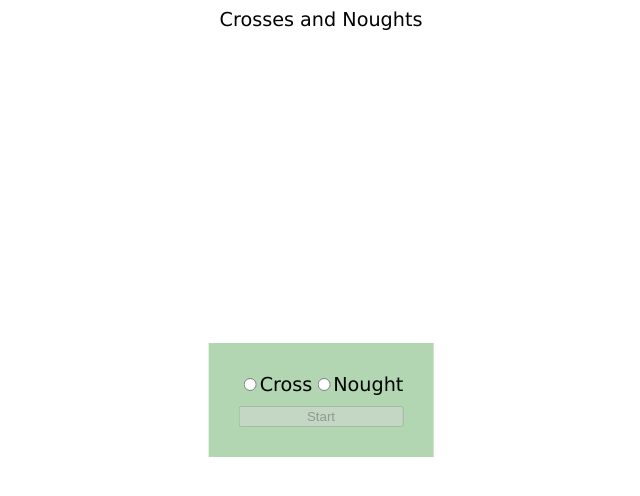
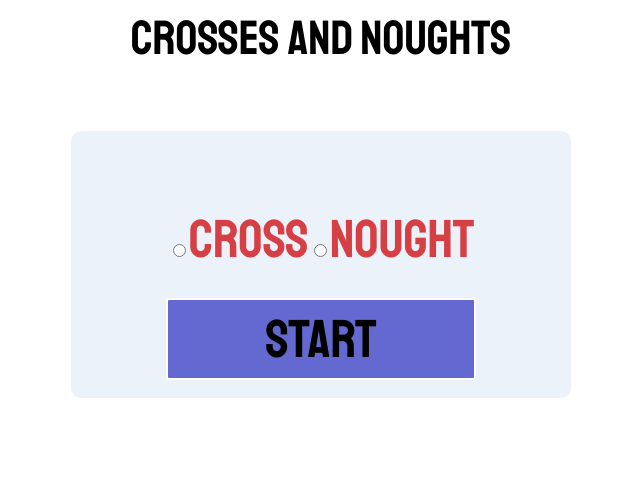
Before and after one commit to thewhitehaven04/Project_TicTacToe, a plain HTML site: page index.html in a window 1280 px wide. Shown: the whole page, without its empty margins (319-959 px from the left). Drawn offline with Linux system fonts and the light colour scheme.

Commit message:
styling in progress

```diff
--- a/css/style.css
+++ b/css/style.css
@@ -1,3 +1,5 @@
+@import url(https://fonts.googleapis.com/css?family=Staatliches);
+
 html {
   box-sizing: border-box;
 }
@@ -9,22 +11,26 @@ html {
 }
 
 :root {
-  font-family: 'Lucida Sans', 'Lucida Sans Regular', 'Lucida Grande',
-    'Lucida Sans Unicode', Geneva, Verdana, sans-serif;
-  font-size: larger;
+  font-family: 'Staatliches';
+  font-size: 36pt;
+  --violet-blue: #6369D1;
+  --alice-blue: #EBF2FA;
+  --vermillion: #D64045;
 }
 
 .welcome {
-  position: absolute;
+  margin: 5% auto;
+  height: 5em;
+  width: 500px;
+  padding: 70px;
+  border-radius: 10px;
 
-  top: 50%;
-  left: 50%;
+  background-color: var(--alice-blue);
+  color: var(--vermillion);
+  font-size: 40pt;
 
-  transform: translate(-50%, -50%);
 
-  background-color: rgba(2, 120, 2, 0.3);
-
-  padding: 30px;
+  padding: auto;
   display: flex;
   flex-flow: column nowrap;
   gap: 10px;
@@ -32,18 +38,21 @@ html {
 
 .welcome__button {
   all: unset;
-
+  background-color: var(--violet-blue);
+  color: black;
   border: 2px solid white;
   border-radius: 3px;
 
-  background-color: white;
   padding: 0.1em 0.5em;
+  width: 70%;
+  margin: 10px auto;
   height: 1.5em;
   text-align: center;
 }
 
 .welcome__button:hover {
-  border-color: gray;
+  border-color: white;
+
 }
 
 .header {
@@ -51,14 +60,18 @@ html {
 }
 
 .board {
-  height: 600px;
-  width: 600px;
+  height: 500px;
+  width: 500px;
   margin: auto;
   border: 1px solid black;
 
   display: grid;
   grid-template-columns: repeat(3, 1fr);
   grid-template-rows: repeat(3, 1fr);
+}
+
+.board__options {
+  margin: 5px auto;
 }
 
 .board__cell {
@@ -68,5 +81,12 @@ html {
 
   border: 1px solid black;
 
-  font-size: 24pt;
+  text-align: center;
+  padding: 16%;
+  font-size: 72pt;
+  color: var(--vermillion);
 }
+
+.button-restart {
+  margin: auto;
+}
--- a/js/script.js
+++ b/js/script.js
@@ -83,6 +83,7 @@ const welcomeDialog = (function (bodyElement) {
   })('welcome');
 
   let startingOption;
+  const button = _initButton('welcome__button', 'Start');
 
   let optionsList = [
     { type: 'radio', name: 'option', value: 'Cross', id: 'cross' },
@@ -92,6 +93,7 @@ const welcomeDialog = (function (bodyElement) {
   const optionClass = 'welcome__option';
   const options = (function (optionList, optionClass) {
     const optionDiv = document.createElement('div');
+    optionDiv.classList.add('board__options');
     optionList.forEach((option) => {
       const optionInput = document.createElement('input');
       optionInput.classList.add(optionClass);
@@ -111,7 +113,7 @@ const welcomeDialog = (function (bodyElement) {
     return optionDiv;
   })(optionsList, optionClass);
 
-  const button = (function (className, text) {
+  function _initButton(className, text) {
     const button = document.createElement('button');
     button.type = 'button';
     button.textContent = text;
@@ -119,7 +121,7 @@ const welcomeDialog = (function (bodyElement) {
     button.classList.add(className);
 
     return button;
-  })('welcome_button', 'Start');
+  }
 
   const buttonClickEventListener = function (handler) {
     button.addEventListener('click', (event) => handler());
@@ -157,7 +159,7 @@ const boardView = function (cellViews, bodyElement) {
   const rootDiv = document.createElement('div');
   let boardTwoDimArray = [];
 
-  const buttonRestart = _initRestartButton();
+  const buttonRestart = _initRestartButton('button-restart');
   const board = _initBoard('board', cellViews);
 
   function _initBoard(boardClassName, cellViews) {
@@ -179,10 +181,11 @@ const boardView = function (cellViews, bodyElement) {
   }
 
   // Initialize the restart button.
-  function _initRestartButton() {
+  function _initRestartButton(className) {
     const button = document.createElement('button');
     button.type = 'button';
     button.textContent = 'Start new game!';
+    button.classList.add(className);
     return button;
   }
 
@@ -274,7 +277,7 @@ const playerModel = function (name, mark) {
 };
 
 const playerController = (function (playerModel) {
-  const markMapping = { Nought: '0', Cross: 'x' };
+  const markMapping = { Nought: '0', Cross: 'X' };
 
   let firstPlayer;
   let secondPlayer;
```
